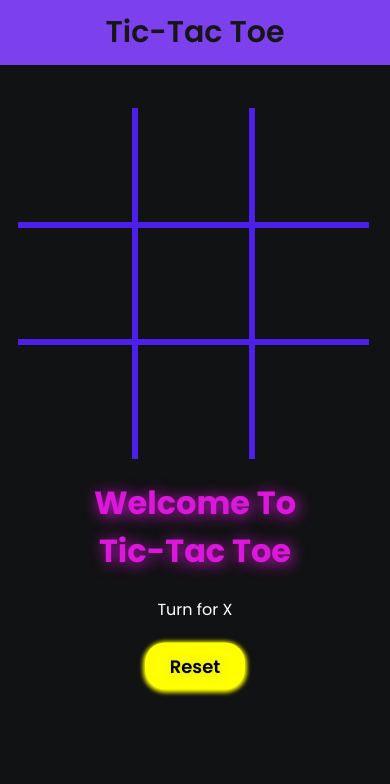
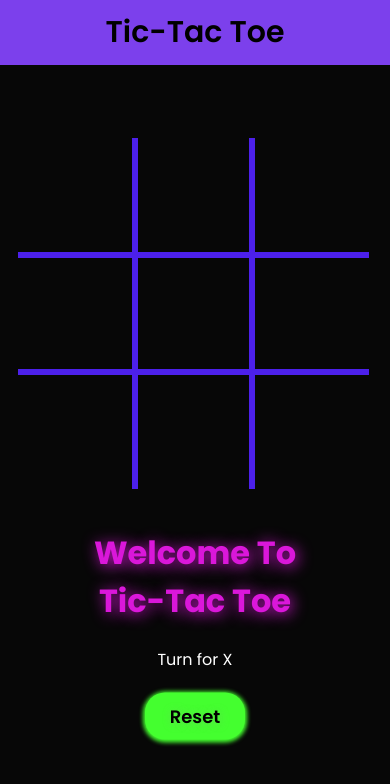
Before and after one commit to shash-01/Tic-Tac-Toe, a plain HTML site: page index.html in a window 390 px wide. Drawn offline with Linux system fonts and the light colour scheme.

Commit message:
Update index.html

```diff
--- a/index.html
+++ b/index.html
@@ -12,12 +12,12 @@
    }
    body
    {
-    background-color: rgb(17, 18, 19);
+    background-color: rgb(7, 7, 7);
    }
 .nav
 {
     background-color: /*rgb(103, 185, 240)*/rgb(124, 64, 236);
-    color:rgb(22, 22, 22);
+    color:rgb(0, 0, 0);
     padding:10px;
     font-family: 'poppins';
     font-size: 30px;
@@ -38,7 +38,7 @@
 }
 .gamecont
 {
-    background-color: rgb(17, 18, 19);
+    background-color: rgb(7,7,7);
     display: flex;
     justify-content: center;
     position:relative;
@@ -155,10 +155,14 @@ left:10px;
 {
     border-bottom: 0;
 }
+.gamecont
+{
+    top:130px;
+}
     .gameinfo
     {
         position: relative;
-        top:350px;
+        top:370px;
         left:0px;
         text-align: center;
 
@@ -174,13 +178,13 @@ left:10px;
         padding: 10px;
             height: auto;
             width: 100px;
-            background-color: rgb(255, 255, 0);
+            background-color: rgb(68, 255, 47);
             color: rgb(0, 0, 0);
             text-shadow:1px 1px 10px rgba(150, 150, 150, 0.354) ;
             border-radius: 20px;
             border: none;
             outline: none;
-            box-shadow: 0px 1px 4px 2px rgb(251, 255, 0);
+            box-shadow: 0px 1px 4px 2px rgb(68, 255, 47);
             position: absolute;
             left: 50%;
             top: 110%;
```
